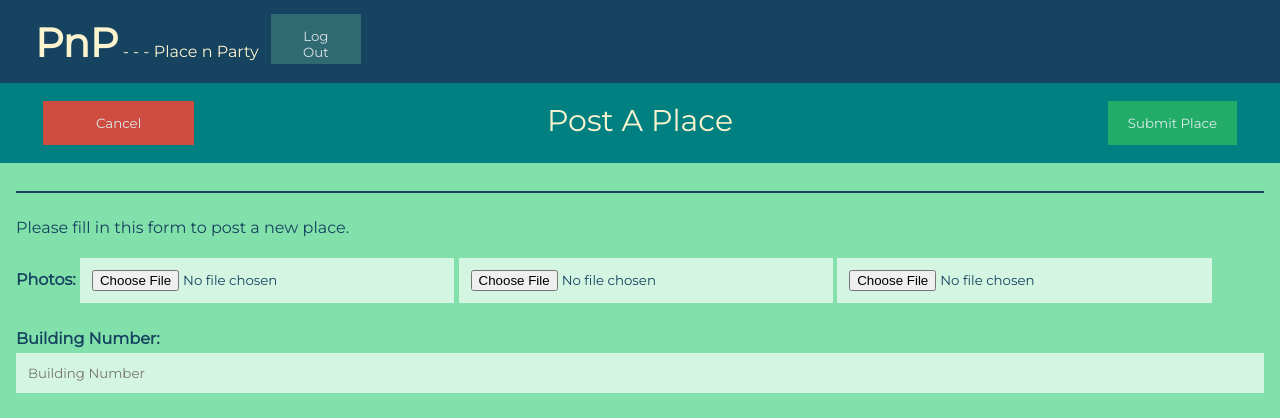
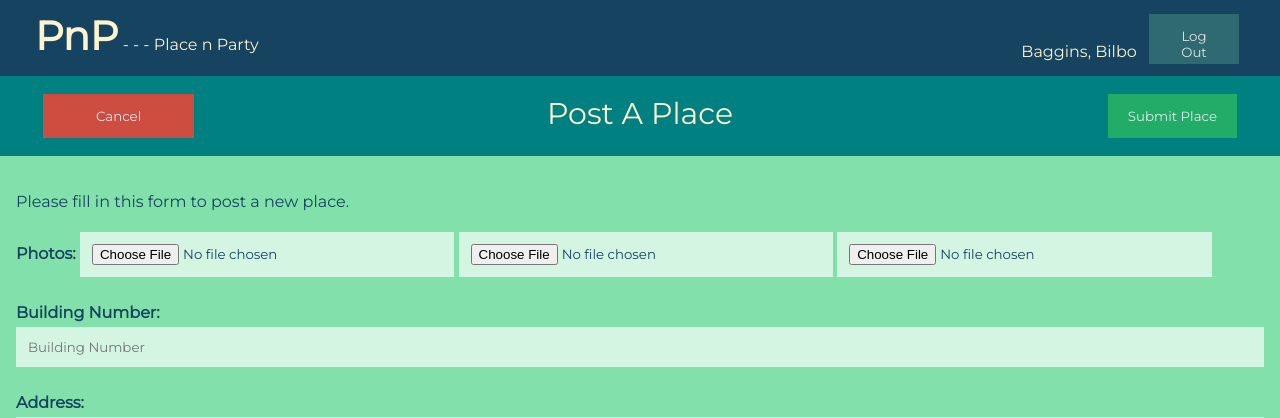
Before and after one commit to kyilmaz2421/PnP, a PHP site: page /pnp/views/post.php in a window 1280 px wide. Shown: the top 418 px of the page. Run offline with PHP 8.4, Linux system fonts and the light colour scheme; a user stored in the database is signed in; data comes from the database, SQL or seed files in the repository.

Commit message:
Fixed header on "Post a place" page

```diff
--- a/views/post.php
+++ b/views/post.php
@@ -33,7 +33,12 @@
 <header>
   <h1>PnP</h1>
   <p> - - - Place n Party</p>
-  <a href="../index.php"><button class="logoutbtn">Log Out</button></a>
+
+  <div style="float: right">
+    <?php echo ($_SESSION['login_lastName'])?>,  <?php echo ($_SESSION['login_firstName']) ?>
+    <a href="../php/log_out.php"><button class="logoutbtn">Log Out</button></a>
+  </div>
+
 </header>
 
 <form action="../php/create_place.php" method="post">
@@ -54,7 +59,6 @@
     </section>
 
     <div class="container">
-      <hr>
       <p>Please fill in this form to post a new place.</p>
     <p>
       <label for="photos"><b>Photos: </b></label>
```
